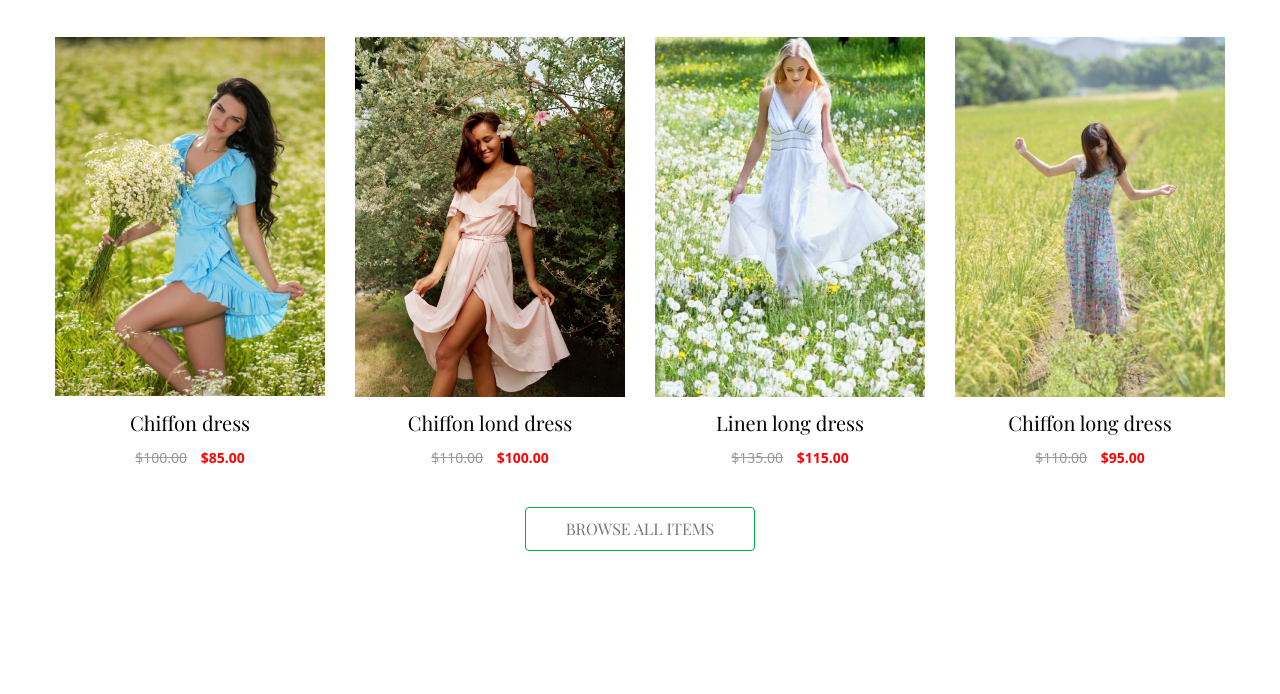
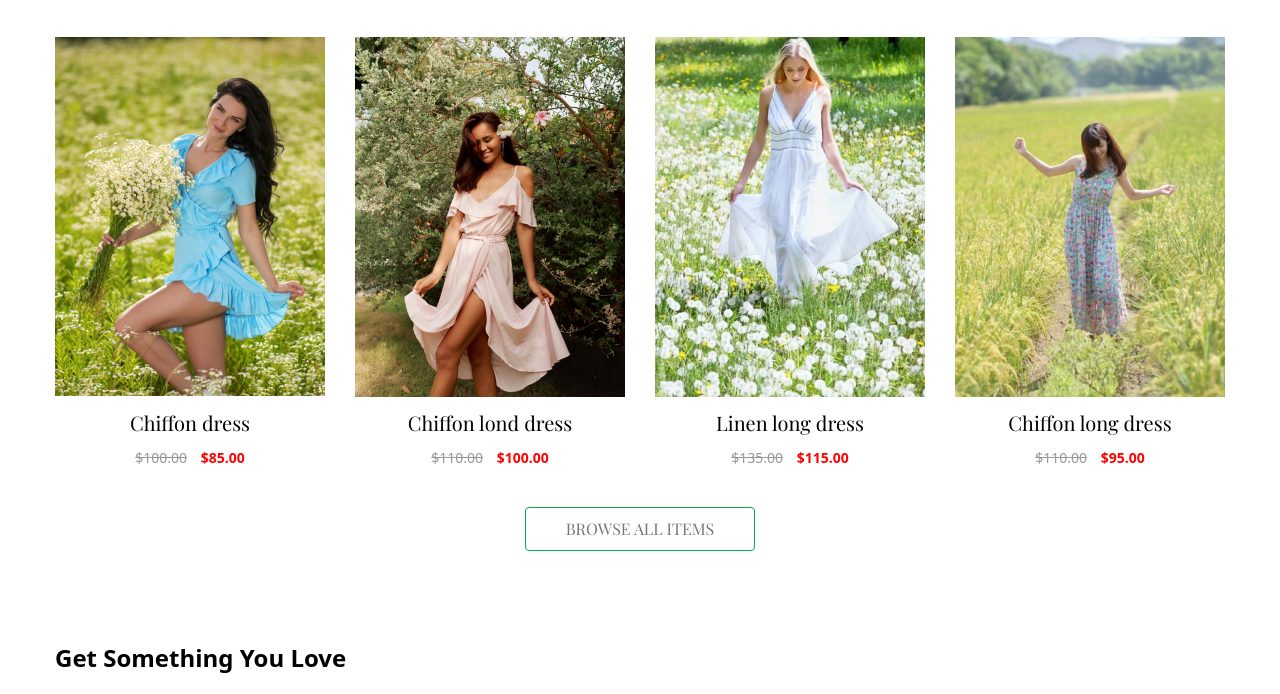
Before and after one commit to TatianaOsipova/online-store, a plain HTML site: page index.html in a window 1280 px wide. Shown: the part 1479-2173 px from the top of the page. Before the commit the page ends 2100 px from the top, so only its background shows below. Drawn offline with nearby package versions, Linux system fonts and the light colour scheme.

Commit message:
feat: start section info

```diff
--- a/index.html
+++ b/index.html
@@ -191,6 +191,18 @@
 
         <!-- section featured end -->
 
+        <!-- section info start -->
+
+        <section class="info__section">
+            <div class="container">
+                <h2 class="info__section-title">
+                    Get Something You Love
+                </h2>
+            </div>
+        </section>
+
+        <!-- section info end -->
+
     </main>
 
     <!-- main end -->
```
